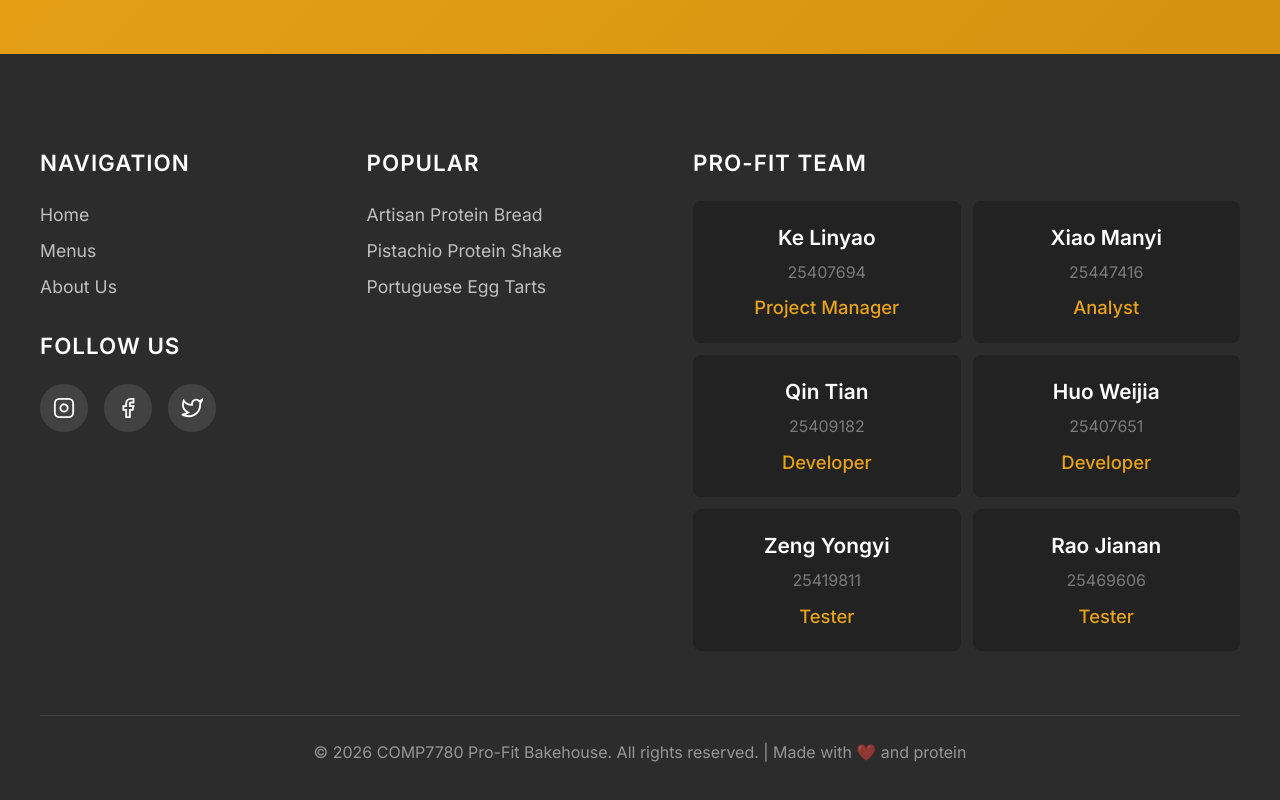
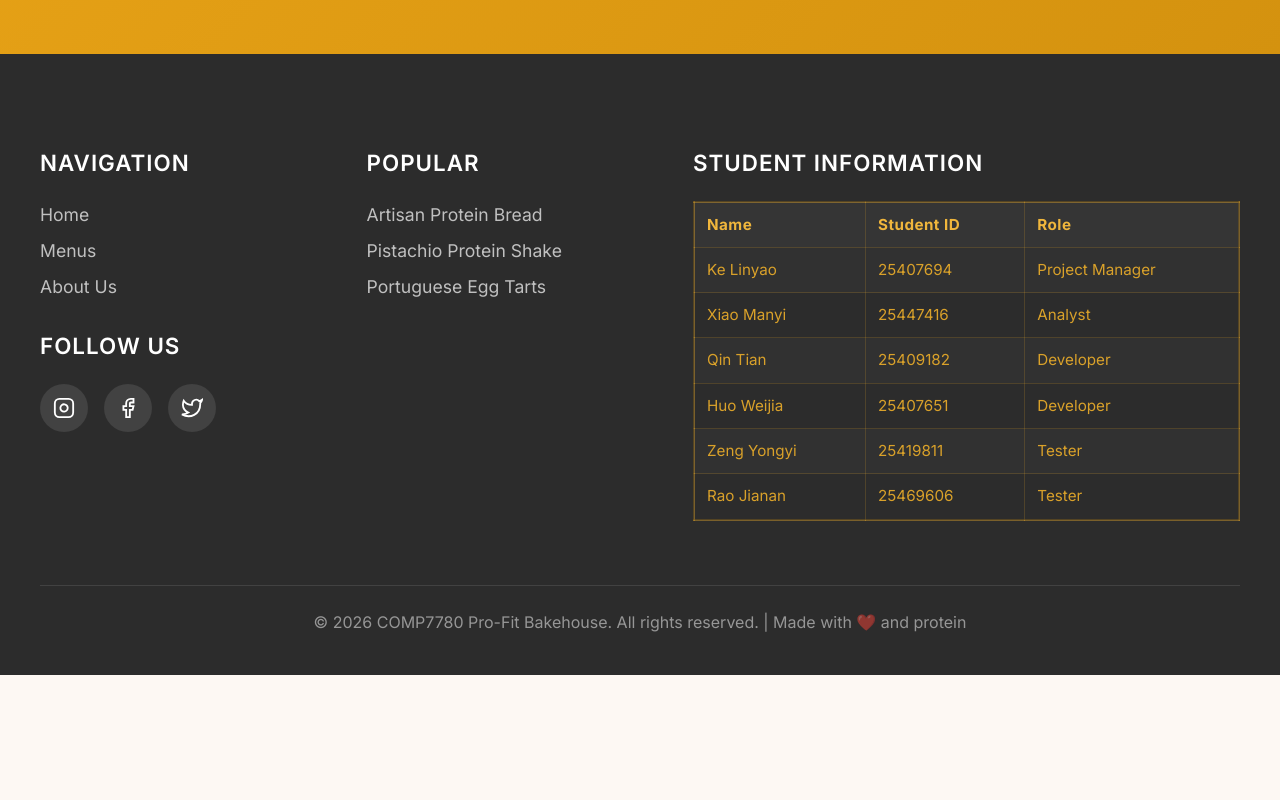
Before and after one commit to QtImM/7780_ass1, a website: page index.html in a window 1280 px wide. Shown: the part 3553-4353 px from the top of the page. After the commit the page ends 4228 px from the top, so only its background shows below. Drawn offline with nearby package versions, Linux system fonts and the light colour scheme.

Commit message:
Sync homepage footer with product page

```diff
--- a/index.html
+++ b/index.html
@@ -331,41 +331,46 @@
         </ul>
       </div>
 
-      <!-- Column 3: Pro-Fit Team -->
+      <!-- Column 3: Student Information -->
       <div class="footer-section team-section" id="team">
-        <h4>Pro-Fit Team</h4>
-        <div class="team-grid">
-          <div class="team-member">
-            <span class="member-name">Ke Linyao</span>
-            <span class="member-id">25407694</span>
-            <span class="member-role">Project Manager</span>
-          </div>
-          <div class="team-member">
-            <span class="member-name">Xiao Manyi</span>
-            <span class="member-id">25447416</span>
-            <span class="member-role">Analyst</span>
-          </div>
-          <div class="team-member">
-            <span class="member-name">Qin Tian</span>
-            <span class="member-id">25409182</span>
-            <span class="member-role">Developer</span>
-          </div>
-          <div class="team-member">
-            <span class="member-name">Huo Weijia</span>
-            <span class="member-id">25407651</span>
-            <span class="member-role">Developer</span>
-          </div>
-          <div class="team-member">
-            <span class="member-name">Zeng Yongyi</span>
-            <span class="member-id">25419811</span>
-            <span class="member-role">Tester</span>
-          </div>
-          <div class="team-member">
-            <span class="member-name">Rao Jianan</span>
-            <span class="member-id">25469606</span>
-            <span class="member-role">Tester</span>
-          </div>
-        </div>
+        <h4>Student Information</h4>
+        <table border="2" cellpadding="6" cellspacing="0" class="student-info-table">
+          <tr>
+            <th>Name</th>
+            <th>Student ID</th>
+            <th>Role</th>
+          </tr>
+          <tr>
+            <td>Ke Linyao</td>
+            <td>25407694</td>
+            <td>Project Manager</td>
+          </tr>
+          <tr>
+            <td>Xiao Manyi</td>
+            <td>25447416</td>
+            <td>Analyst</td>
+          </tr>
+          <tr>
+            <td>Qin Tian</td>
+            <td>25409182</td>
+            <td>Developer</td>
+          </tr>
+          <tr>
+            <td>Huo Weijia</td>
+            <td>25407651</td>
+            <td>Developer</td>
+          </tr>
+          <tr>
+            <td>Zeng Yongyi</td>
+            <td>25419811</td>
+            <td>Tester</td>
+          </tr>
+          <tr>
+            <td>Rao Jianan</td>
+            <td>25469606</td>
+            <td>Tester</td>
+          </tr>
+        </table>
       </div>
     </div>
 
```
Also changed, not shown: comp7780_product.html (+1 -1 lines).
